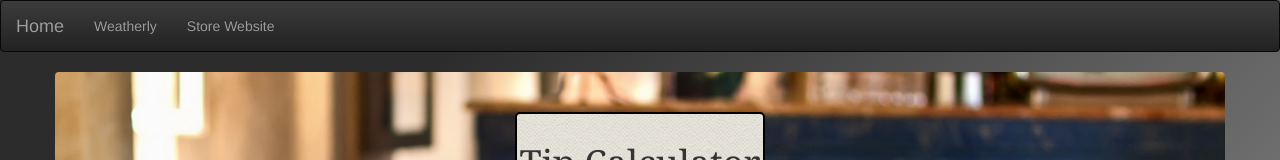
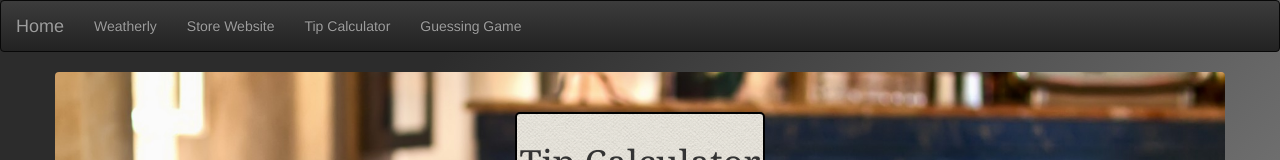
Before and after one commit to ChristopherStanley14/Tip-Calculator, a plain HTML site: page index.htm in a window 1280 px wide. Shown: the top 160 px of the page. Drawn offline with nearby package versions, Linux system fonts and the light colour scheme.

Commit message:
Update nav bar

```diff
--- a/index.htm
+++ b/index.htm
@@ -35,7 +35,7 @@
 
 
 
-<nav class="navbar navbar-inverse">
+ <nav class="navbar navbar-inverse">
         <div class="container-fluid">
             <div class="navbar-header">
                 <a class="navbar-brand" href="https://christopherstanley14.github.io/">Home</a>
@@ -44,6 +44,8 @@
 
                 <li><a href="https://christopherstanley14.github.io/weatherly/">Weatherly</a></li>
                 <li><a href="https://christopherstanley14.github.io/store-website/">Store Website</a></li>
+                <li><a href="https://christopherstanley14.github.io/Tip-Calculator/">Tip Calculator</a></li>
+                <li><a href="https://christopherstanley14.github.io/Guessing-Game/">Guessing Game</a></li>
 
             </ul>
         </div>
```
